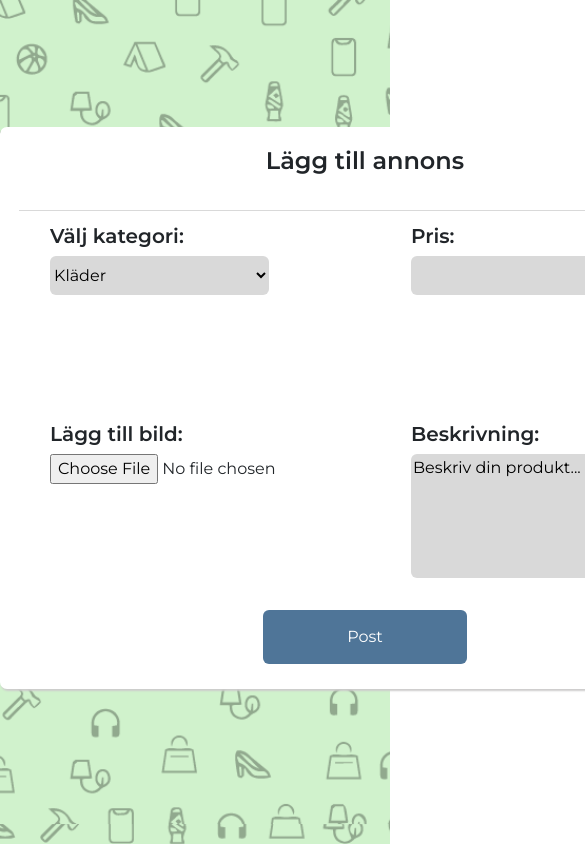
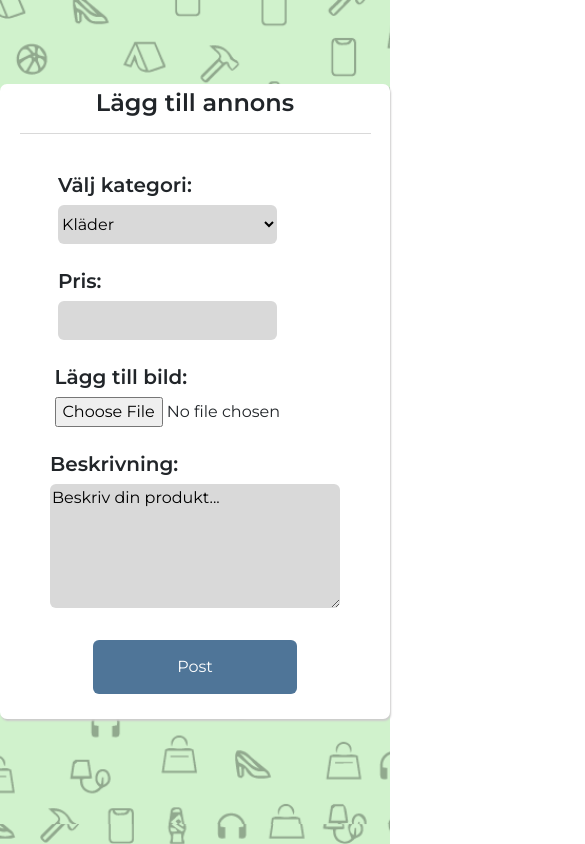
Before and after one commit to kevin-lane/VUE-project-team4, a Vue app: page / in a window 390 px wide. Shown: the top 844 px of the page, 585 px wide, since content can reach past the window. Built offline with nearby package versions, Linux system fonts and the light colour scheme.

Commit message:
PostAdd complete
PostAdd complete and fixed HeroSection css

```diff
--- a/src/components/HeroSection.vue
+++ b/src/components/HeroSection.vue
@@ -26,6 +26,8 @@
 
  .background {
     background-image: url("/public/Background-mobile-small-opac.png");
+    min-width: 100%;
+    min-height: 100%;
  }
 
 }
--- a/src/components/PostAdd.vue
+++ b/src/components/PostAdd.vue
@@ -4,7 +4,7 @@
     <h2>Lägg till annons</h2>
     <span class="line"></span>
     <div class="form-grid">
-        <div id="form-cat">
+        <div class="form" id="form-cat">
             <h3>Välj kategori:</h3>
             <select>
                 <option>Kläder</option>
@@ -14,15 +14,15 @@
                 <option>Hälsa</option>
             </select>
         </div>
-        <div id="form-price">
+        <div class="form" id="form-price">
             <h3>Pris:</h3>
             <input type="text">
         </div>
-        <div id="form-pic">
+        <div class="form" id="form-pic">
             <h3>Lägg till bild:</h3>
             <input type="file" accept="image/*">
         </div>
-        <div id="form-cap">
+        <div class="form" id="form-cap">
             <h3>Beskrivning:</h3>
             <textarea cols="30" rows="5">Beskriv din produkt...</textarea>
         </div>
@@ -109,4 +109,66 @@
         padding: 25px;
 
     }
+
+
+    @media screen and (max-width: 720px) {
+
+        .post-add{
+        width: 100%;
+        background-color: #FFFFFF;
+        border-radius: 7px;
+        box-shadow: 1px 2px 2px  rgb(205, 204, 204);
+        margin-top: 10vh;
+        padding-top: 5px;
+    }
+
+        .form-grid{
+        display: flex;
+        flex-direction: column;
+        align-items: center;
+
+
+    }
+
+    .form {
+        margin-top: 3vh;
+    }
+
+    #form-cat  {
+        margin-bottom: 0vh;
+        margin-right: 55px;
+
+    }
+
+    #form-price {
+     margin-right: 55px;
+
+    }
+
+    #form-pic {
+        margin-left: 80px;
+    }
+    .line {
+        width: 90%;
+         background-color: #d9d9d9;
+         margin: 15px auto 3px auto;
+    }
+
+    #btn {
+        margin: 0 auto;
+        background-color: #4F7598;
+        border: none;
+        border-radius: 6px;
+        color: white;
+    width: 204px;
+    height: 54px;
+
+    }
+    .div-btn {
+
+        text-align: center;
+
+    }
+
+}
 </style>
```
